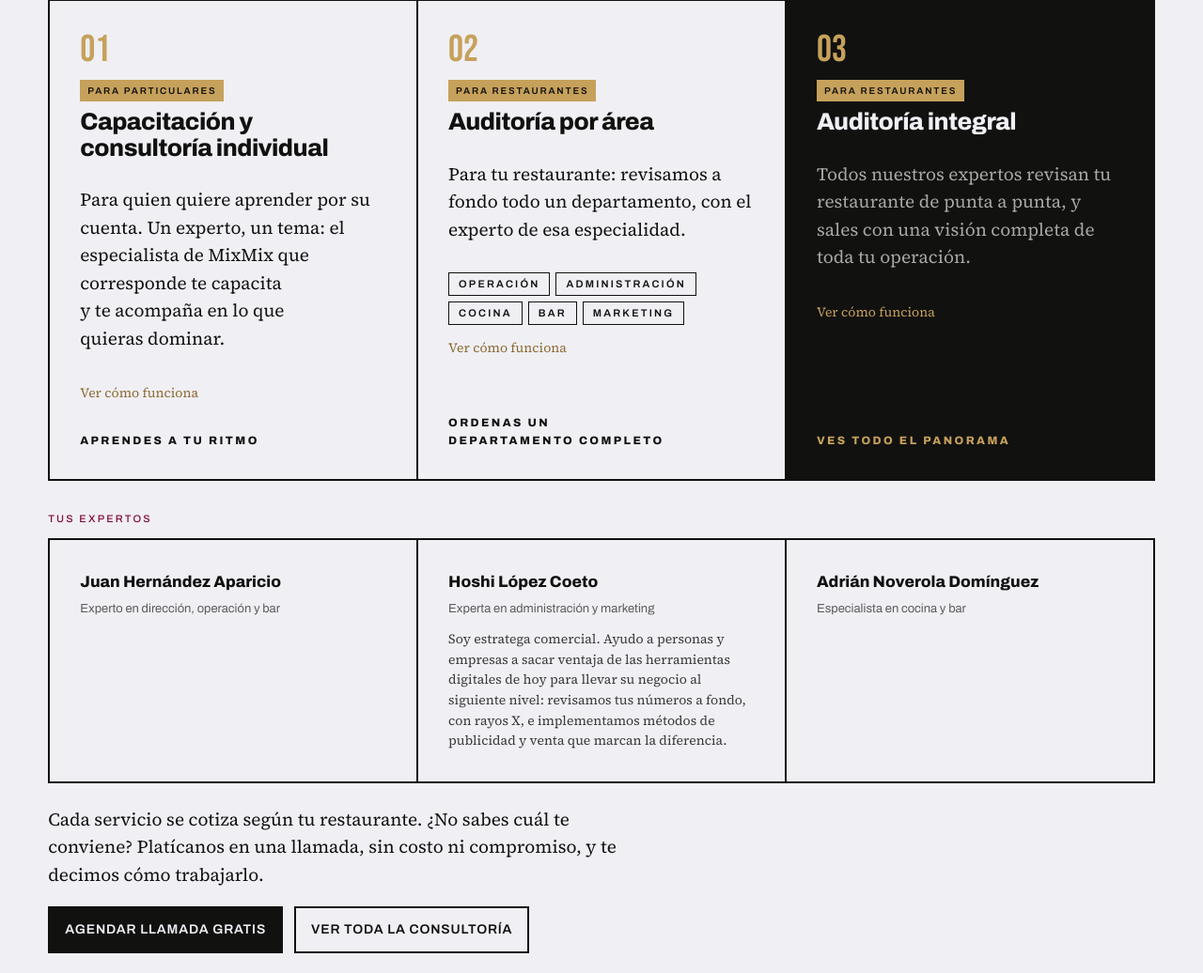
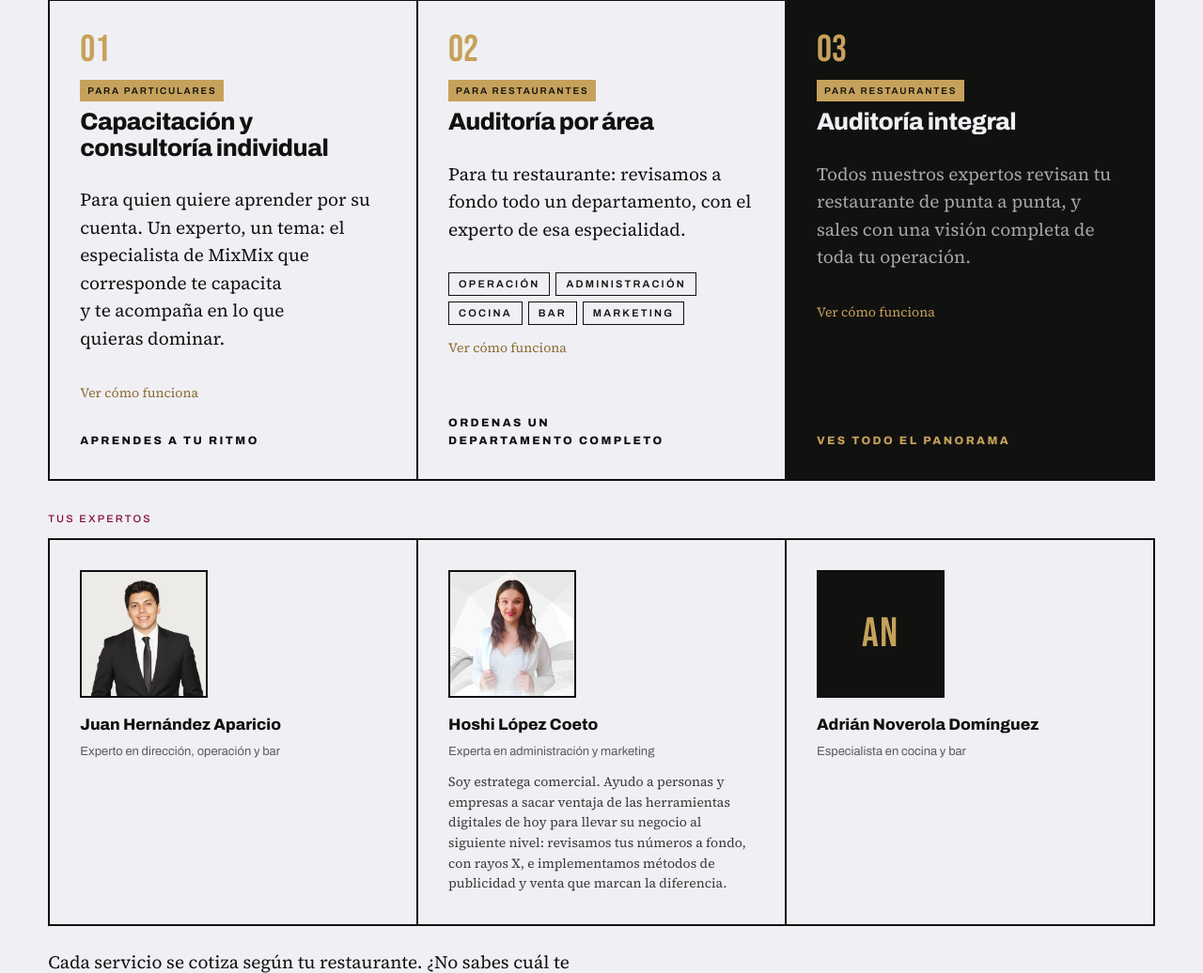
Before and after one commit to hoshilc/mixmix-group, a PHP site: page / in a window 1280 px wide. Shown: the part 1196-2232 px from the top of the page at 94% size. Run offline with PHP 8.4, Linux system fonts and the light colour scheme.

Commit message:
Expertos: fotos de Hoshi y Juan y espacio con iniciales para Adrian
Co-Authored-By: Claude Sonnet 5.5 <noreply@anthropic.com>

```diff
--- a/consultoria.html
+++ b/consultoria.html
@@ -105,15 +105,18 @@
       <p class="mm-label mm-label-accent" style="margin-top:var(--mm-space-8)">Tus expertos</p>
       <div class="mm-grid mm-grid-3 mm-experts" style="margin-top:var(--mm-space-3)">
         <div class="mm-cell">
+          <img class="mm-expert-photo" src="img/equipo/juan.jpg" alt="Juan Hernández Aparicio" width="480" height="480" loading="lazy">
           <p class="mm-mentor-name">Juan Hernández Aparicio</p>
           <p class="mm-mentor-role">Experto en dirección, operación y bar</p>
         </div>
         <div class="mm-cell">
+          <img class="mm-expert-photo" src="img/equipo/hoshi.jpg" alt="Hoshi López Coeto" width="480" height="480" loading="lazy">
           <p class="mm-mentor-name">Hoshi López Coeto</p>
           <p class="mm-mentor-role">Experta en administración y marketing</p>
           <p class="mm-expert-bio">Soy estratega comercial. Ayudo a personas y empresas a sacar ventaja de las herramientas digitales de hoy para llevar su negocio al siguiente nivel: revisamos tus números a fondo, con rayos X, e implementamos métodos de publicidad y venta que marcan la diferencia.</p>
         </div>
         <div class="mm-cell">
+          <div class="mm-expert-photo mm-expert-photo-ph" aria-hidden="true"><span>AN</span></div>
           <p class="mm-mentor-name">Adrián Noverola Domínguez</p>
           <p class="mm-mentor-role">Especialista en cocina y bar</p>
         </div>
--- a/css/site.css
+++ b/css/site.css
@@ -646,3 +646,8 @@ h2.mm-acc-title { margin: 0; }
 .mm-audit-grid .mm-tag { align-self: flex-start; margin: var(--mm-space-3) 0 0; }
 
 .mm-expert-bio { margin: var(--mm-space-3) 0 0; font-family: var(--mm-font-body); font-size: 14px; line-height: 1.55; color: var(--mm-ink-soft); }
+
+/* ===== Expertos: foto cuadrada ===== */
+.mm-expert-photo { display: block; width: 132px; height: 132px; object-fit: cover; object-position: 50% 20%; border: var(--mm-rule) solid var(--mm-black); margin: 0 0 var(--mm-space-4); background: var(--mm-marble-deep); }
+.mm-expert-photo-ph { display: flex; align-items: center; justify-content: center; background: var(--mm-black); border-color: var(--mm-black); }
+.mm-expert-photo-ph span { font-family: var(--mm-font-logo); font-size: 44px; color: var(--mm-gold); line-height: 1; letter-spacing: 0.04em; }
--- a/index.html
+++ b/index.html
@@ -115,15 +115,18 @@
       <p class="mm-label mm-label-accent" style="margin-top:var(--mm-space-8)">Tus expertos</p>
       <div class="mm-grid mm-grid-3 mm-experts" style="margin-top:var(--mm-space-3)">
         <div class="mm-cell">
+          <img class="mm-expert-photo" src="img/equipo/juan.jpg" alt="Juan Hernández Aparicio" width="480" height="480" loading="lazy">
           <p class="mm-mentor-name">Juan Hernández Aparicio</p>
           <p class="mm-mentor-role">Experto en dirección, operación y bar</p>
         </div>
         <div class="mm-cell">
+          <img class="mm-expert-photo" src="img/equipo/hoshi.jpg" alt="Hoshi López Coeto" width="480" height="480" loading="lazy">
           <p class="mm-mentor-name">Hoshi López Coeto</p>
           <p class="mm-mentor-role">Experta en administración y marketing</p>
           <p class="mm-expert-bio">Soy estratega comercial. Ayudo a personas y empresas a sacar ventaja de las herramientas digitales de hoy para llevar su negocio al siguiente nivel: revisamos tus números a fondo, con rayos X, e implementamos métodos de publicidad y venta que marcan la diferencia.</p>
         </div>
         <div class="mm-cell">
+          <div class="mm-expert-photo mm-expert-photo-ph" aria-hidden="true"><span>AN</span></div>
           <p class="mm-mentor-name">Adrián Noverola Domínguez</p>
           <p class="mm-mentor-role">Especialista en cocina y bar</p>
         </div>
```
Also changed, not shown: img/equipo/hoshi.jpg (added), img/equipo/juan.jpg (added).
